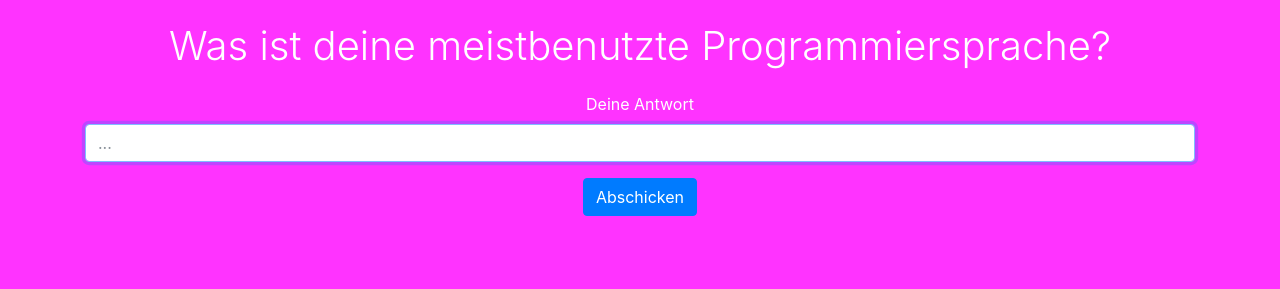
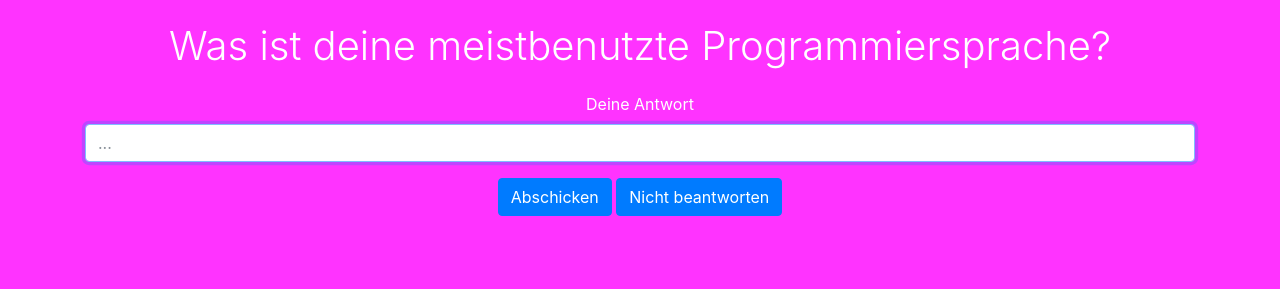
Before and after one commit to olf42/100hackerfragen, a Flask app: page / in a window 1280 px wide. Shown: the part 180-469 px from the top of the page. Run offline with Flask 2, Linux system fonts and the light colour scheme; data comes from the database, SQL or seed files in the repository; some libraries are stand-ins or nearby versions.

Commit message:
skip-button

```diff
--- a/fragenfragen-web.py
+++ b/fragenfragen-web.py
@@ -39,7 +39,8 @@ def index():
 	answered_id = None
 	if 'answer' in data.keys() and 'frage_id' in data.keys():
 		answered_id = data['frage_id']
-		add_antwort(answered_id, data['answer'])
+		if not(data['answer'].strip() == '' or 'nope' in data.keys()):
+			add_antwort(answered_id, data['answer'])
 	tries = 0
 	while True:
 		tries += 1
--- a/templates/index.html
+++ b/templates/index.html
@@ -52,6 +52,7 @@
 			    <input name="answer" type="text" class="form-control" id="antwort" placeholder="..." autofocus>
 			  </div>
 			  <button type="submit" class="btn btn-primary">Abschicken</button>
+			  <button type="submit" class="btn btn-primary" name="nope" value="nope">Nicht beantworten</button>
           </form>
           {% endif %}
 
```
Also changed, not shown: 2 other files.
